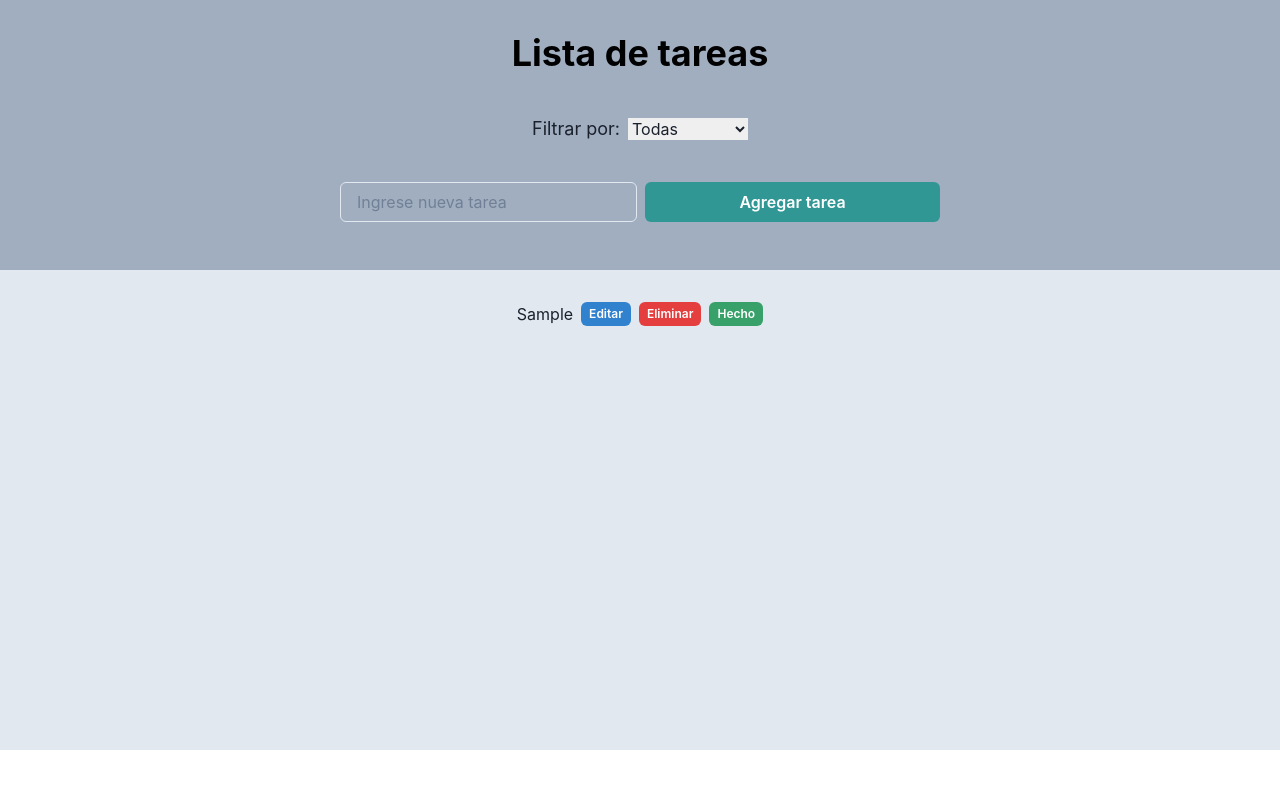
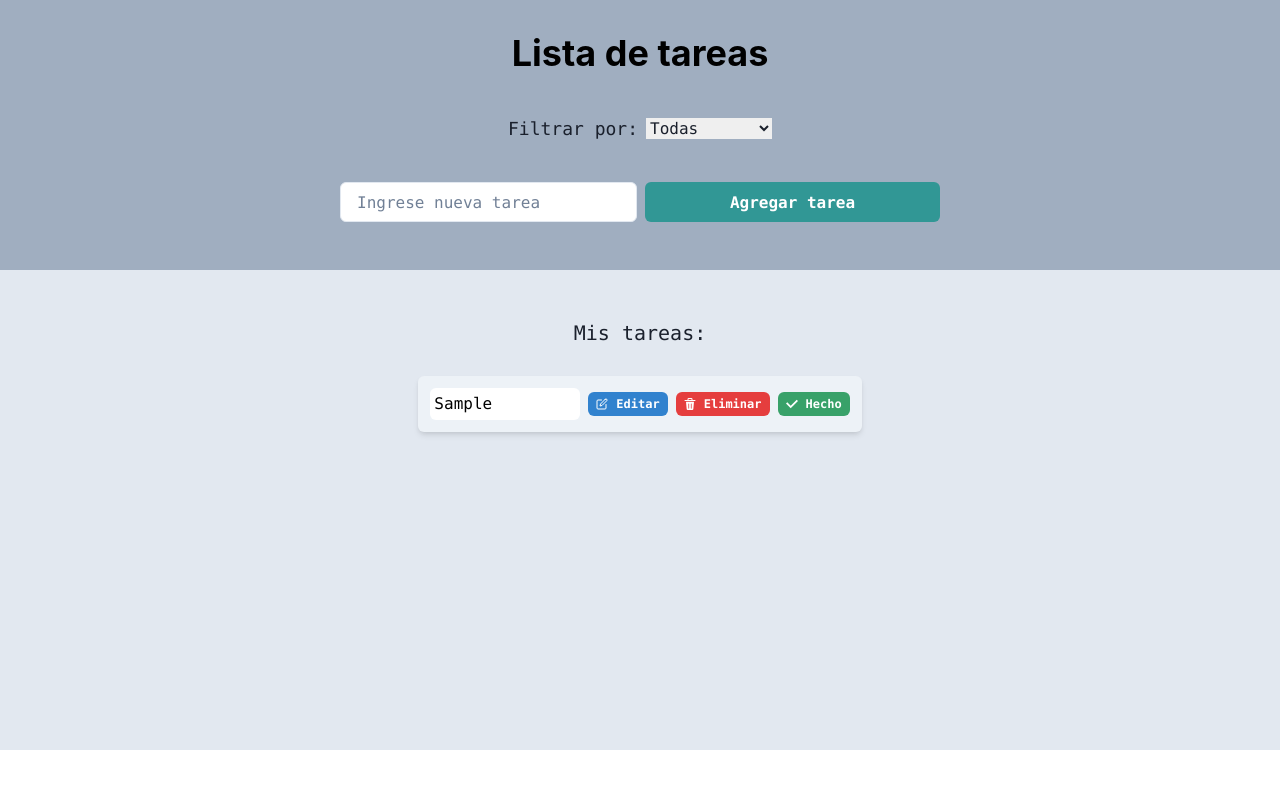
Before and after one commit to Melanyrc19/Proyecto-React, a React (Vite) app: page / in a window 1280 px wide. Both pictures are taken after typing "Sample" into the empty fields and a click on the button "Agregar tarea". Shown: the top 788 px of the page. Built offline with nearby package versions, Linux system fonts and the light colour scheme.

Commit message:
estilos con chackra e iconos

```diff
--- a/package.json
+++ b/package.json
@@ -16,7 +16,8 @@
     "@emotion/styled": "^11.14.1",
     "framer-motion": "^12.23.26",
     "react": "^19.2.0",
-    "react-dom": "^19.2.0"
+    "react-dom": "^19.2.0",
+    "react-icons": "^5.5.0"
   },
   "devDependencies": {
     "@eslint/js": "^9.39.1",
--- a/src/App.jsx
+++ b/src/App.jsx
@@ -58,6 +58,7 @@ function App() {
         flexDirection="column"
         alignItems="center"
         bg="gray.400"
+        fontFamily="mono"
       >
         <Heading color="black" mb={6}>
           <Text>Lista de tareas</Text>
@@ -73,7 +74,9 @@ function App() {
         display="flex"
         flexDirection="column"
         alignItems="center"
+        justifyItems="center"
         bg="gray.200"
+        fontFamily="mono"
       >
         <TodoList
           tareas={tareasFiltradas}
--- a/src/Components/Filtro.jsx
+++ b/src/Components/Filtro.jsx
@@ -16,7 +16,6 @@ export const Filtro = ({ filtro, setFiltro }) => {
         <option value="completadas">Completadas</option>
         <option value="pendientes">Pendientes</option>
       </select>
-
     </Box>
   )
 }
--- a/src/Components/Form.jsx
+++ b/src/Components/Form.jsx
@@ -25,7 +25,7 @@ export const Form = ({ onAgregarTarea }) => {
       w="100%"
       maxW="600px"  >
       <Input
-        type="text"
+        type="text" bg={"white"} color={"black"}
         placeholder="Ingrese nueva tarea"
         value={tarea}
         onChange={(e) => setTarea(e.target.value)}
--- a/src/Components/TodoList.jsx
+++ b/src/Components/TodoList.jsx
@@ -1,5 +1,6 @@
 
 import { Button, Box, VStack, HStack, Text } from "@chakra-ui/react";
+import { CheckIcon, EditIcon, DeleteIcon } from "@chakra-ui/icons";
 
 
 export const TodoList = ({
@@ -12,15 +13,16 @@ export const TodoList = ({
 
 
   return (
-    <Box >
+    <Box>
 
       <VStack>
+        <Text fontSize="xl" p={4}>Mis tareas:</Text>
         {tareas.map((tarea, id) => (
-          <HStack key={id}>
-            <Text>{tarea.texto}</Text>
-            <Button  size="xs" colorScheme="blue" onClick={() => onEditarTarea(tarea.id)}>Editar</Button>
-            <Button  size="xs" colorScheme="red" onClick={() => onEliminarTarea(tarea.id)}>Eliminar</Button>
-            <Button  size="xs" colorScheme="green" onClick={() => onToggleCompletada(tarea.id)}>Hecho</Button>
+          <HStack shadow="md" bg="gray.100" rounded="md" m={1}  p={3} key={id}>
+            <Text fontFamily="mono"  bg="white" p={1}  minW="150px"  rounded="md" color="black">{tarea.texto}</Text>
+            <Button leftIcon={<EditIcon />} size="xs" colorScheme="blue" onClick={() => onEditarTarea(tarea.id)}>Editar</Button>
+            <Button leftIcon={<DeleteIcon />} size="xs" colorScheme="red" onClick={() => onEliminarTarea(tarea.id)}>Eliminar</Button>
+            <Button leftIcon={<CheckIcon />} size="xs" colorScheme="green" onClick={() => onToggleCompletada(tarea.id)}>Hecho</Button>
 
           </HStack>
 
```
Also changed, not shown: 1 other file (tests, documents, lock files or other folders).
